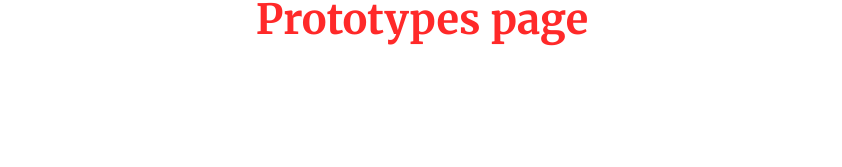
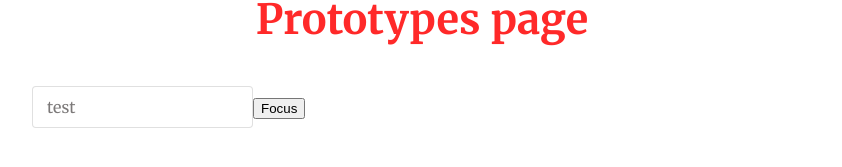
Before and after one commit to HladenRazum/vite-react-meals-frontend, a React (Vite) app: page /test in a window 1280 px wide. Shown: the part 145-312 px from the top of the page, without its empty margins (218-1060 px from the left). Built offline with nearby package versions, Linux system fonts and the light colour scheme.

Commit message:
small update

```diff
--- a/src/pages/NewRecipe/components/NewRecipeForm/validationSchema.ts
+++ b/src/pages/NewRecipe/components/NewRecipeForm/validationSchema.ts
@@ -1,11 +1,16 @@
 import * as yup from "yup";
+import { NEW_RECIPE_VALIDATION_MESSAGES } from "../../constants/validation-messages";
 
 const validationSchema = yup.object({
-   recipeName: yup.string().required("Recipe name is required"),
+   recipeName: yup
+      .string()
+      .required(NEW_RECIPE_VALIDATION_MESSAGES.NAME_REQUIRED),
    cookingInstructions: yup
       .string()
-      .required("Cooking instructions are required"),
-   ingredients: yup.string().required("Ingredients are required"),
+      .required(NEW_RECIPE_VALIDATION_MESSAGES.INSTRUCTIONS_REQUIRED),
+   ingredients: yup
+      .string()
+      .required(NEW_RECIPE_VALIDATION_MESSAGES.INGREDIENTS_REQUIRED),
 });
 
 export type FormData = yup.InferType<typeof validationSchema>;
--- /dev/null
+++ b/src/pages/NewRecipe/constants/validation-messages.ts
@@ -0,0 +1,5 @@
+export const NEW_RECIPE_VALIDATION_MESSAGES = {
+   NAME_REQUIRED: "Recipe name is required",
+   INSTRUCTIONS_REQUIRED: "Cooking instructions are required",
+   INGREDIENTS_REQUIRED: "Ingredients are required",
+};
--- a/src/pages/Testpage/TestPage.tsx
+++ b/src/pages/Testpage/TestPage.tsx
@@ -1,7 +1,29 @@
+import { ChangeEvent, useEffect, useRef, useState } from "react";
 import PageWrapper from "../../components/Layout/PageWrapper/PageWrapper";
 
 const TestPage = () => {
-   return <PageWrapper title="Prototypes page"></PageWrapper>;
+   const [username, setUsername] = useState("");
+   const prevUsername = useRef("");
+
+   useEffect(() => {
+      prevUsername.current = username;
+   }, [username]);
+
+   const updateUsername = (e: ChangeEvent<HTMLInputElement>) => {
+      setUsername(e.target.value);
+   };
+
+   const focus = () => {};
+
+   return (
+      <PageWrapper title="Prototypes page">
+         <input type="text" placeholder="test" onChange={updateUsername} />
+         <button onClick={focus}>Focus</button>
+         {username}
+         <br />
+         {prevUsername.current}
+      </PageWrapper>
+   );
 };
 
 export default TestPage;
--- a/src/pages/UserProfile/components/SideBar/SideBar.module.scss
+++ b/src/pages/UserProfile/components/SideBar/SideBar.module.scss
@@ -2,6 +2,4 @@
    background-color: var(--secondary-bgColor);
    width: 200px;
    padding: var(--spacing-md);
-
-   // height: 100%;
 }
--- a/src/styles/_form.css
+++ b/src/styles/_form.css
@@ -1,5 +1,5 @@
 .form {
-   background-color: var(--paper-bgColor);
+   background-color: var(--secondary-bgColor);
    max-width: 370px;
    border: 1px solid var(--border-color);
    display: flex;
--- a/src/styles/_palette.css
+++ b/src/styles/_palette.css
@@ -28,7 +28,7 @@
    --primary-darken: var(--darkerBlue);
    --btn-textColor: var(--lightBlue);
    --border-color: var(--transparent-grey);
-   --input-bgColor: var(--secondary-bgColor);
+   --input-bgColor: var(--primary-bgColor);
    --input-textColor: var(--black);
    --input-placeholder-textColor: #7c7979;
    --heading-textColor: var(--myRed);
@@ -52,7 +52,7 @@
    --primary-darken: var(--darkerBlue);
    --btn-textColor: var(--lightBlue);
    --border-color: var(--transparent-grey);
-   --input-bgColor: #242323;
+   --input-bgColor: var(--primary-bgColor);
    --input-textColor: #c9e306;
    --input-placeholder-textColor: #525153;
    --heading-textColor: var(--myRed);
@@ -76,9 +76,9 @@
    --primary-darken: var(--darkerBlue);
    --btn-textColor: var(--lightBlue);
    --border-color: #3c043c;
-   --input-bgColor: var(--secondary-bgColor);
+   --input-bgColor: var(--primary-bgColor);
    --input-textColor: #2a000a;
-   --input-placeholder-textColor: #e9c2f0;
+   --input-placeholder-textColor: #9b9b9b;
    --heading-textColor: var(--myRed);
    --link-textColor: #00ffdc;
    --icon-fillColor: blue;
```
